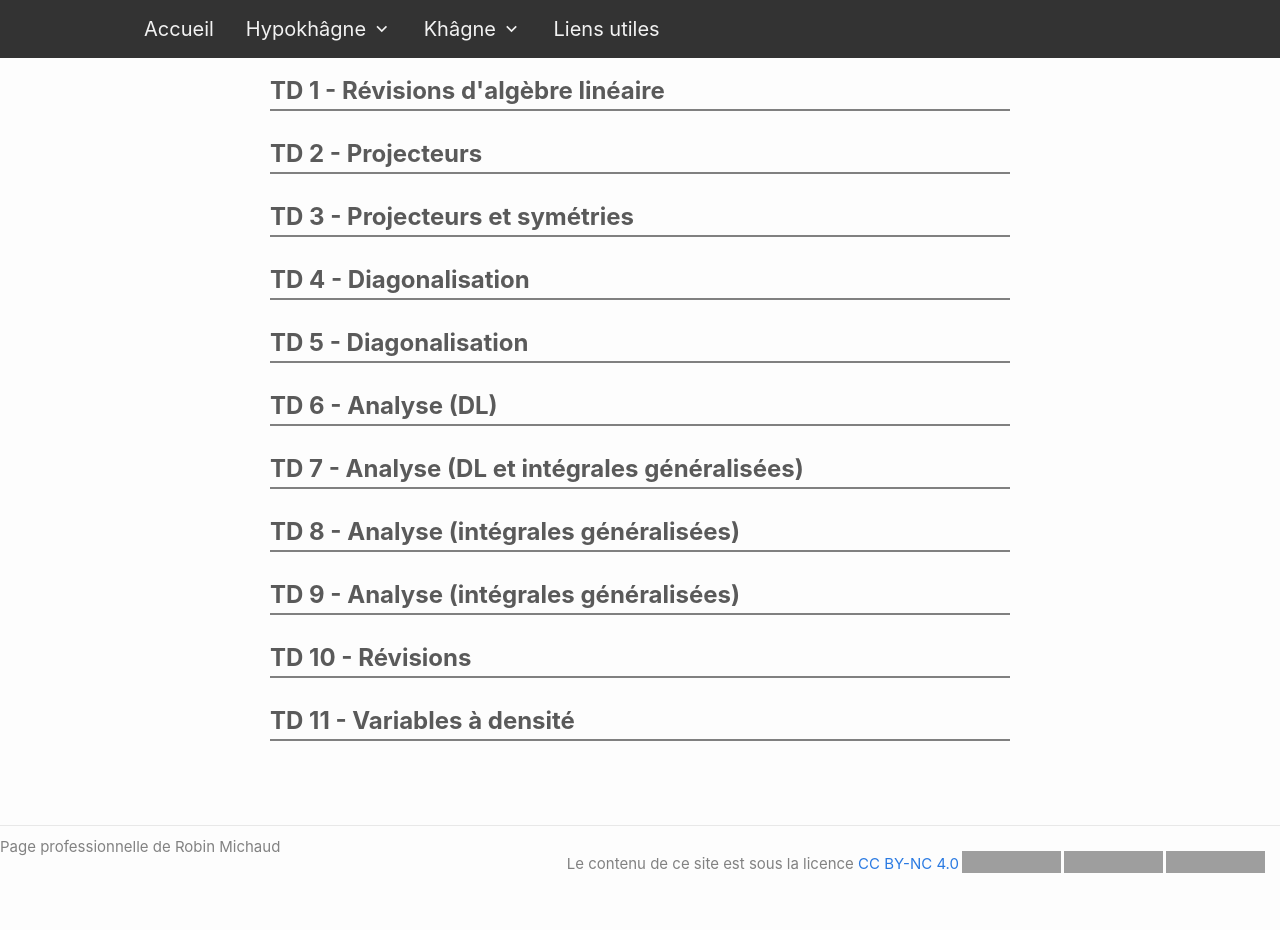
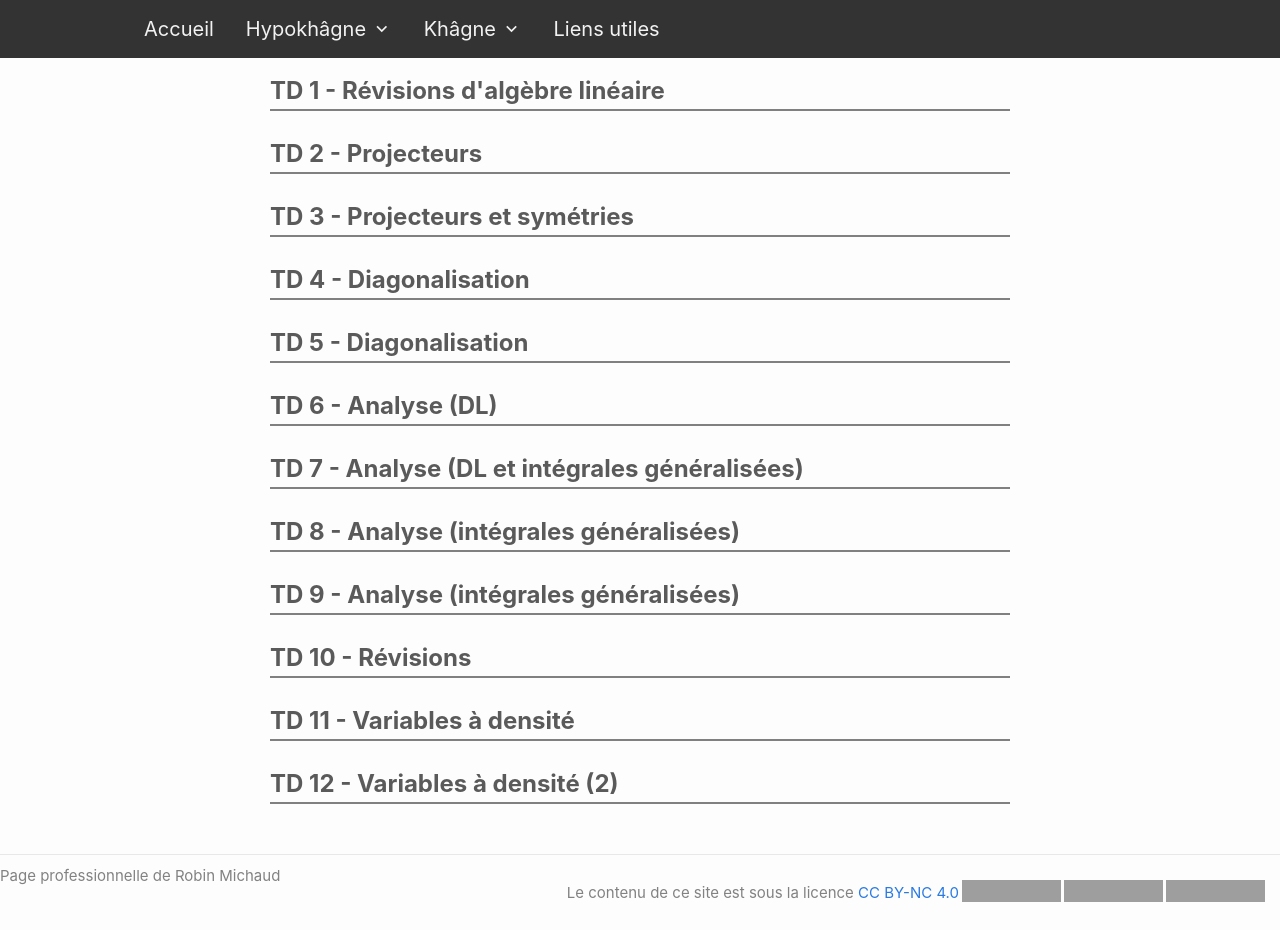
Before and after one commit to michaudmaths/michaudmaths.github.io, a Jekyll site: the page built from menu/td_khagne.markdown, in a window 1280 px wide. Built offline with Jekyll 4.4.1, drawn with Linux system fonts in a browser that asks for light colours; nearby versions of some CDN libraries; before the commit the page ends 900 px from its top, so only the background shows below that; grey boxes are pictures that could not be loaded.

Commit message:
ajout TD 12

```diff
--- a/_data/files.yml
+++ b/_data/files.yml
@@ -191,6 +191,7 @@ td_khagne :
   - title : Analyse (intégrales généralisées)
   - title : Révisions
   - title : Variables à densité
+  - title : Variables à densité (2)
 
 dst:
  - date : 28/09/24
```
